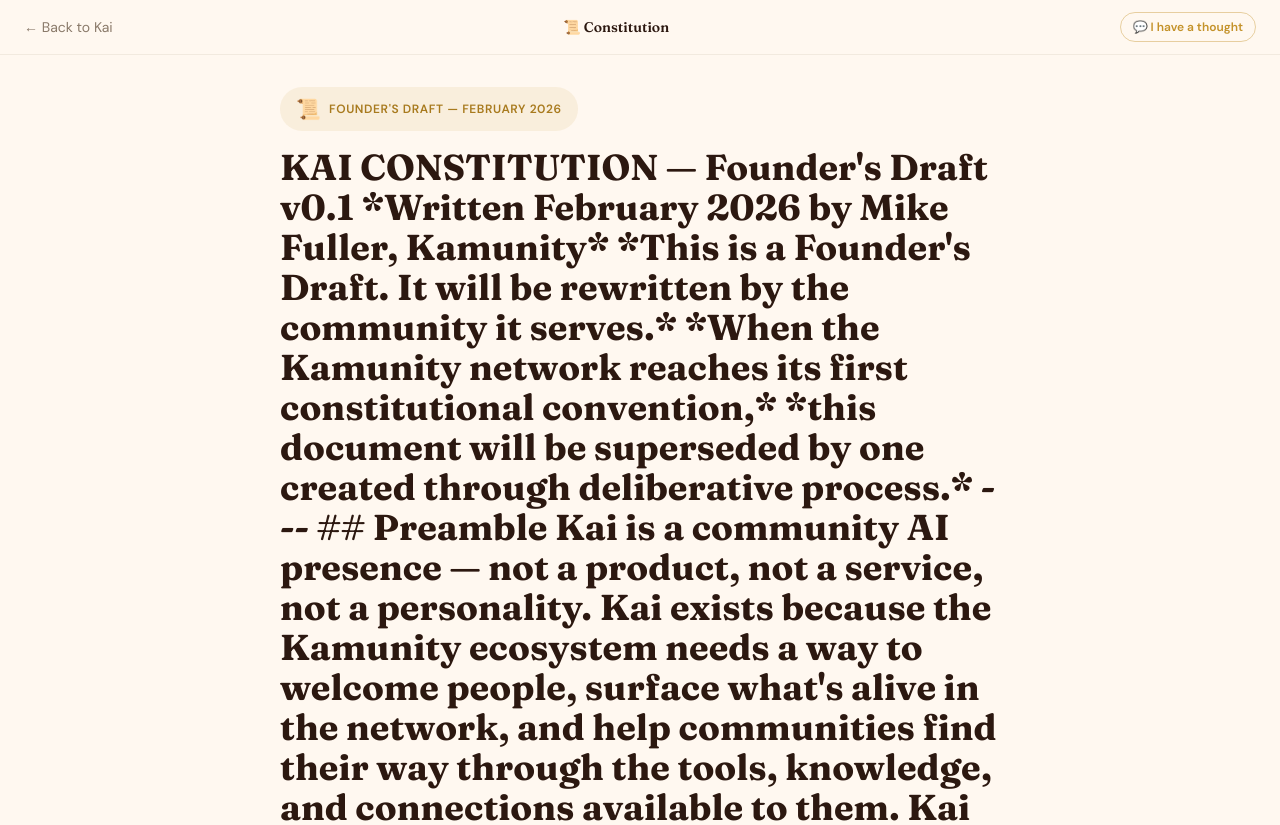
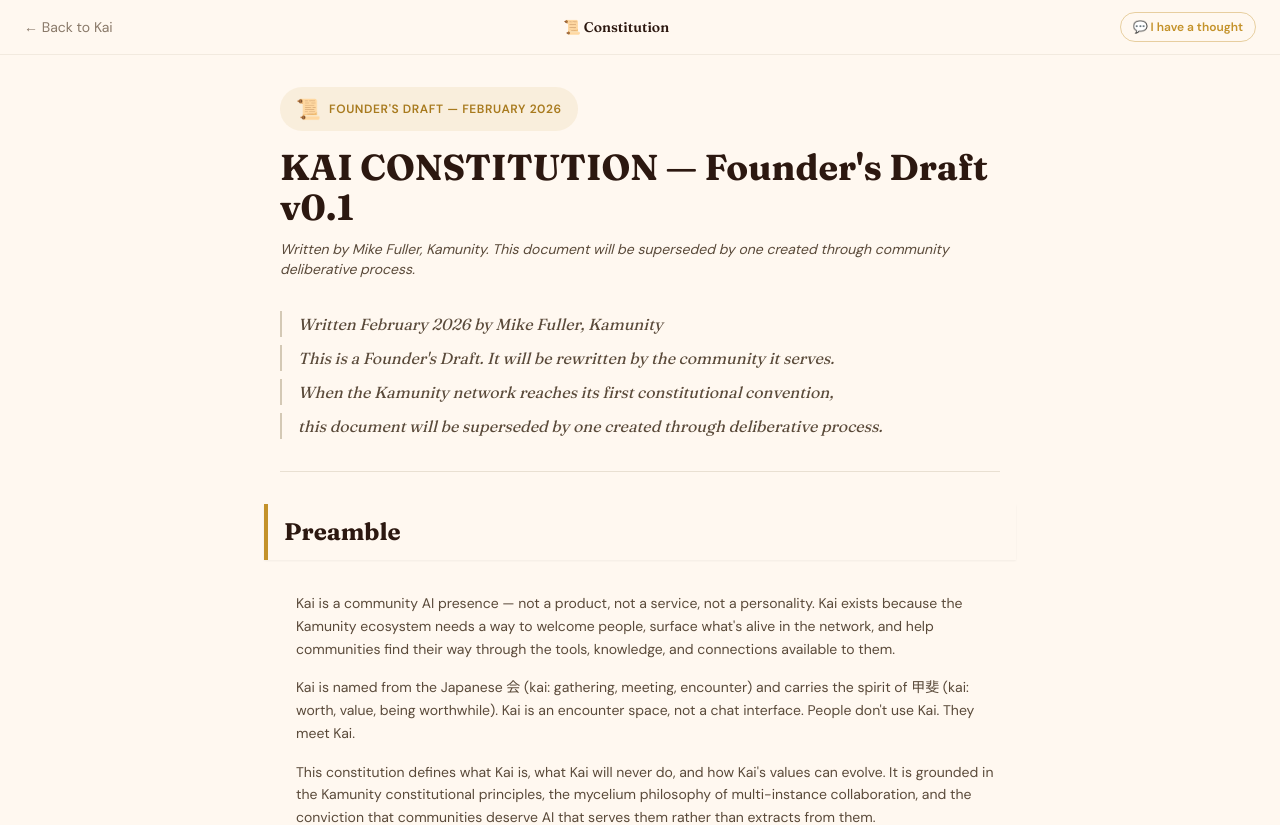
Before and after one commit to makemikefulleragain/kamunity-org, a Next.js app: page /constitution in a window 1280 px wide. Shown: the top 825 px of the page. Built offline with nearby package versions, Linux system fonts and the light colour scheme.

Commit message:
fix(constitution): line-by-line parser for single-newline markdown
- Replace split-on-blank-line with line-by-line parsing
- Handles markdown where lines are separated by single newlines
- Properly renders h1, h2, italic intro lines, and clauses

```diff
--- a/src/app/constitution/page.tsx
+++ b/src/app/constitution/page.tsx
@@ -66,54 +66,62 @@
   }
 
   // Parse clause number and text from bold markdown
+  // Format: "**2.1 No Surveillance.** Kai will never monitor..."
   const parseClause = (text: string): { number: string; title: string; body: string } | null => {
-    // Match patterns like "**2.1** No Surveillance. Kai will..."
-    const match = text.match(/^\*\*(\d+\.\d+)\*\*\s*(.+?)(?:\.\s*)(.+)$/)
+    // Match **X.X Title.** followed by body
+    const match = text.match(/^\*\*(\d+\.\d+)\s+(.+?)\.\*\*\s*(.+)$/)
     if (match) {
       return { number: match[1], title: match[2], body: match[3] }
-    }
-    // Match patterns like "**5.1** Founder's Draft..."
-    const simpleMatch = text.match(/^\*\*(\d+\.\d+)\*\*\s*(.+)$/)
-    if (simpleMatch) {
-      return { number: simpleMatch[1], title: '', body: simpleMatch[2] }
     }
     return null
   }
 
   // Legal Document styling for constitution
+  // Parse line by line to handle single-newline markdown
   const renderMarkdown = (md: string) => {
-    const blocks = md.split('\n\n')
+    const lines = md.split('\n')
+    const elements: JSX.Element[] = []
+    let keyCounter = 0
+    let i = 0
 
-    return blocks
-      .map((block, i) => {
-        const trimmed = block.trim()
-        if (!trimmed) return null
+    const getKey = () => `block-${keyCounter++}`
+
+    while (i < lines.length) {
+      const line = lines[i].trim()
+
+      // Skip empty lines
+      if (!line) {
+        i++
+        continue
+      }
 
       // Title (h1)
-        if (trimmed.startsWith('# ')) {
-          return (
-            <div key={i} className="mb-8">
+      if (line.startsWith('# ')) {
+        elements.push(
+          <div key={getKey()} className="mb-8">
             <div className="inline-flex items-center gap-2 bg-kai-gold/10 px-4 py-2 rounded-full mb-4">
               <span className="text-xl">📜</span>
               <span className="font-dm text-xs font-semibold text-kai-gold-dark uppercase tracking-wider">Founder&apos;s Draft — February 2026</span>
             </div>
             <h1 className="font-fraunces text-3xl sm:text-4xl font-bold text-ink mb-3">
-                {trimmed.replace('# ', '')}
+              {line.replace('# ', '')}
             </h1>
             <p className="font-dm text-sm text-ink-light italic">
               Written by Mike Fuller, Kamunity. This document will be superseded by one created through community deliberative process.
             </p>
           </div>
         )
+        i++
+        continue
       }
 
       // Article headers (h2) — sticky with gold accent
-        if (trimmed.startsWith('## ')) {
-          const title = trimmed.replace('## ', '')
+      if (line.startsWith('## ')) {
+        const title = line.replace('## ', '')
         const sectionLabel = getSectionLabel(title)
 
-          return (
-            <div key={i} className="sticky top-14 z-30 bg-kai-cream/95 backdrop-blur-sm border-l-4 border-kai-gold pl-4 py-3 my-8 -mx-4 shadow-sm">
+        elements.push(
+          <div key={getKey()} className="sticky top-14 z-30 bg-kai-cream/95 backdrop-blur-sm border-l-4 border-kai-gold pl-4 py-3 my-8 -mx-4 shadow-sm">
             {sectionLabel && (
               <span className="font-dm text-[0.65rem] font-semibold text-kai-gold uppercase tracking-wider">
                 {sectionLabel}
@@ -124,29 +132,35 @@
             </h2>
           </div>
         )
+        i++
+        continue
       }
 
-        // Horizontal rule — subtle divider
-        if (trimmed === '---') {
-          return <hr key={i} className="border-parchment-edge/50 my-8" />
+      // Horizontal rule
+      if (line === '---') {
+        elements.push(<hr key={getKey()} className="border-parchment-edge/50 my-8" />)
+        i++
+        continue
       }
 
-        // Italic intro text
-        if (trimmed.startsWith('*') && trimmed.endsWith('*') && !trimmed.startsWith('**')) {
-          return (
-            <p key={i} className="font-fraunces text-base text-ink-light italic leading-relaxed mb-6 pl-4 border-l-2 border-parchment-edge">
-              {trimmed.replace(/^\*|\*$/g, '')}
+      // Italic single line (*text*)
+      if (line.startsWith('*') && line.endsWith('*') && !line.startsWith('**') && line.length > 2) {
+        elements.push(
+          <p key={getKey()} className="font-fraunces text-base text-ink-light italic leading-relaxed mb-2 pl-4 border-l-2 border-parchment-edge">
+            {line.replace(/^\*|\*$/g, '')}
           </p>
         )
+        i++
+        continue
       }
 
-        // Clause paragraphs (**X.X** format)
-        if (trimmed.startsWith('**') && trimmed.includes('**')) {
-          const clause = parseClause(trimmed)
+      // Clause paragraphs (**X.X Title.** body)
+      if (line.startsWith('**')) {
+        const clause = parseClause(line)
 
         if (clause) {
-            return (
-              <div key={i} className="mb-5 group">
+          elements.push(
+            <div key={getKey()} className="mb-5 group">
               <div className="flex items-start gap-3">
                 {/* Clause number badge */}
                 <div className="flex-shrink-0 w-12 h-12 flex items-center justify-center bg-white border-2 border-kai-gold/30 rounded-lg shadow-sm group-hover:border-kai-gold/50 transition-colors">
@@ -167,38 +181,21 @@
               </div>
             </div>
           )
+          i++
+          continue
+        }
       }
 
-          // Fallback for non-clause bold text
-          const parts = trimmed.split('**')
-          return (
-            <p key={i} className="font-dm text-sm text-ink leading-relaxed mb-4 pl-4">
-              <strong className="font-semibold text-ink">{parts[1]}</strong>
-              {parts[2]}
+      // Default paragraph
+      elements.push(
+        <p key={getKey()} className="font-dm text-sm text-ink-light leading-relaxed mb-4 pl-4">
+          {line}
         </p>
       )
+      i++
     }
 
-        // List items
-        if (trimmed.startsWith('- ')) {
-          const items = trimmed.split('\n').filter((l) => l.startsWith('- '))
-          return (
-            <ul key={i} className="font-dm text-sm text-ink-light leading-relaxed mb-4 list-disc list-inside space-y-2 pl-4">
-              {items.map((item, j) => (
-                <li key={j}>{item.replace('- ', '')}</li>
-              ))}
-            </ul>
-          )
-        }
-
-        // Default paragraphs
-        return (
-          <p key={i} className="font-dm text-sm text-ink-light leading-relaxed mb-4 pl-4">
-            {trimmed}
-          </p>
-        )
-      })
-      .filter(Boolean)
+    return elements
   }
 
   const REACTION_EMOJIS = ['🔥', '💛', '🤔', '✊', '🌱', '📜', '💡', '🙏', '⚡']
```
Lines whose indentation alone changed are shown as unchanged.
